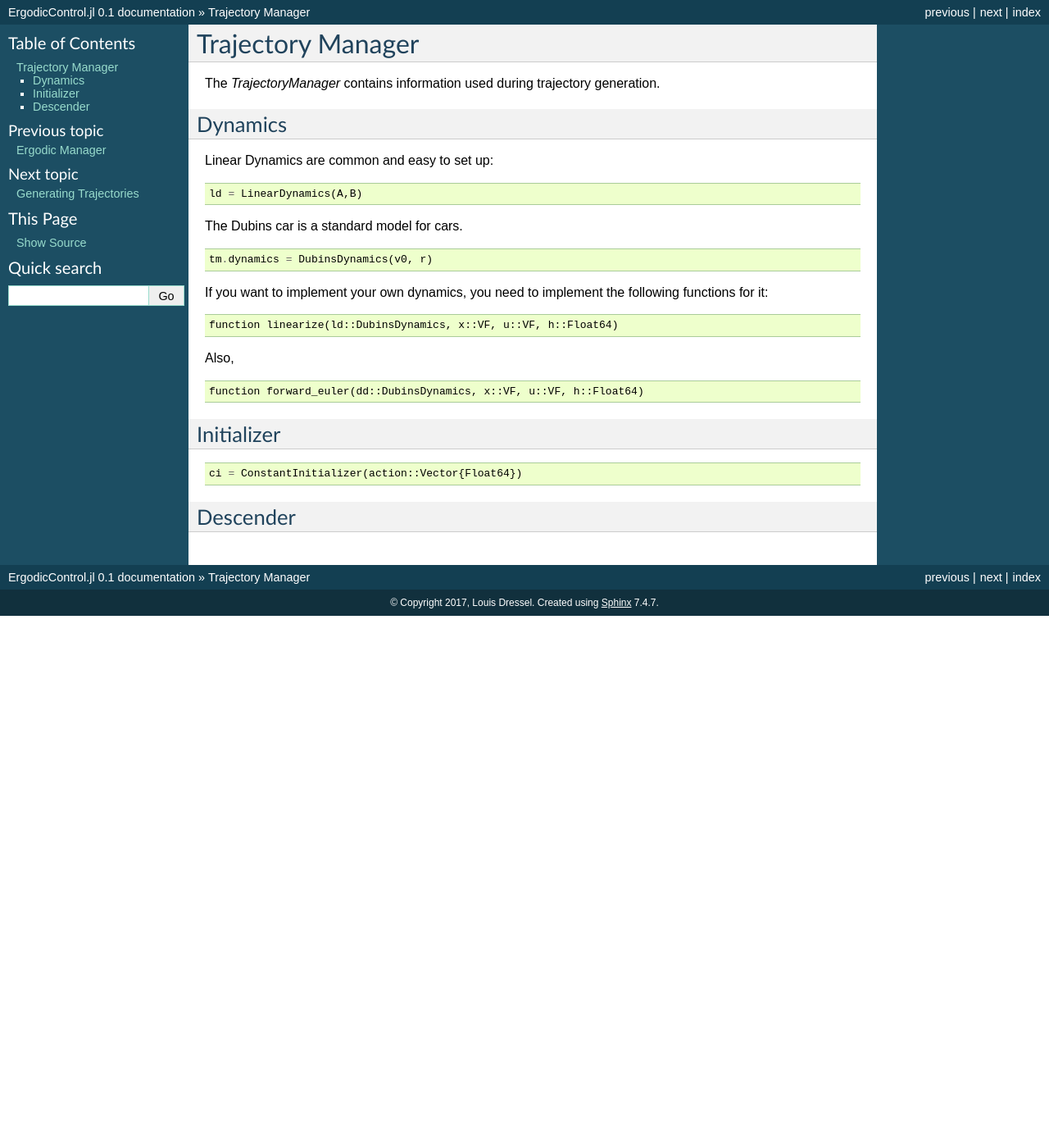
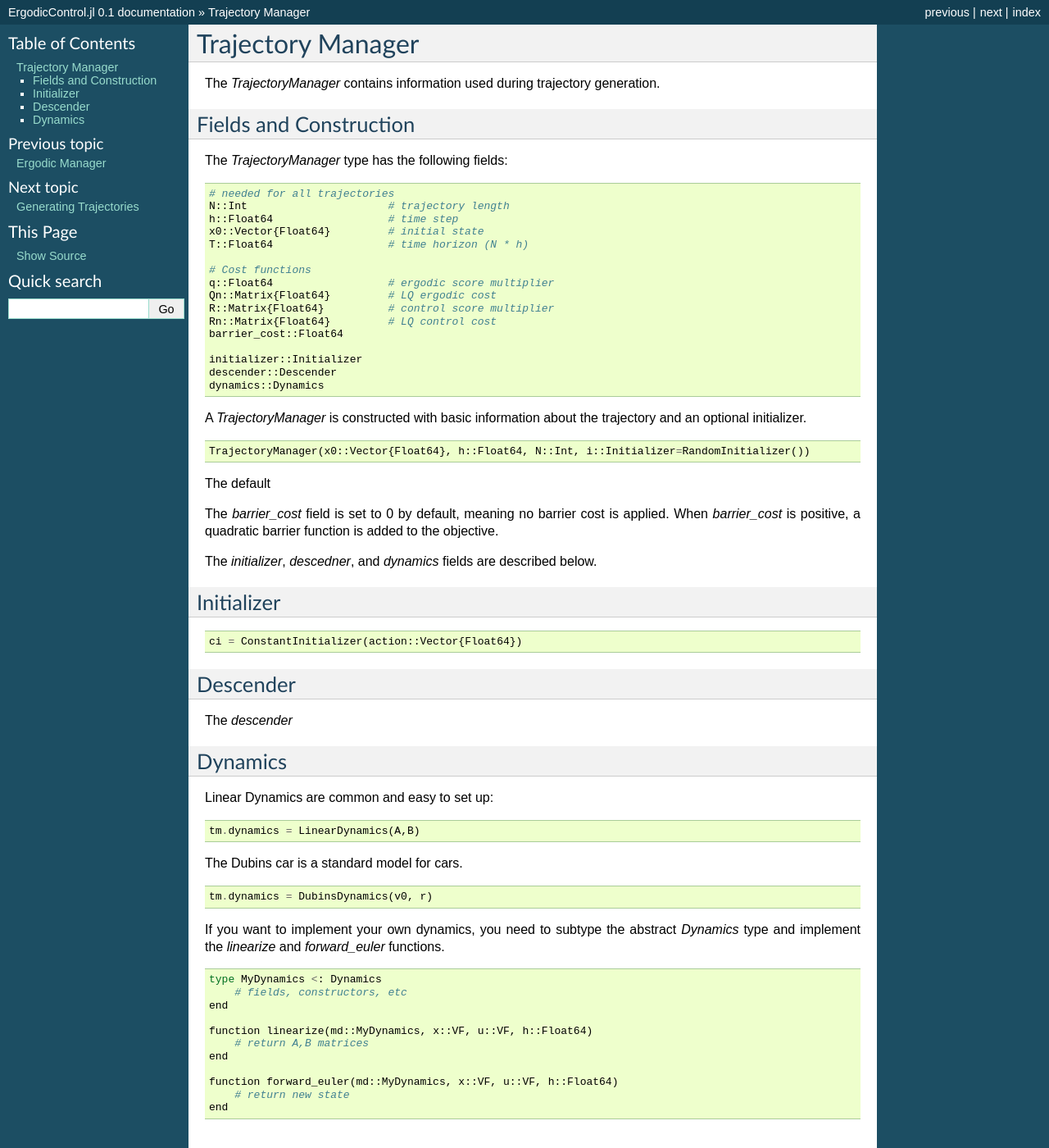
Before and after one commit to dressel/ErgodicControl.jl, a Sphinx documentation site: the page built from docs/trajectory_manager.rst, in a window 1280 px wide and 1400 px high. Shown: the whole window at 82% size. Built offline with Sphinx 7.4.7, drawn with Linux system fonts in a browser that asks for light colours.

Commit message:
improved documentation

```diff
--- a/docs/index.rst
+++ b/docs/index.rst
@@ -7,6 +7,10 @@ ErgodicControl.jl - Design of Ergodic Trajectories
 =====================================================
 
 ErgodicControl.jl is a Julia package for performing ergodic control---that is, designing trajectories that are ergodic with respect to some spatial distribution.
+
+This code only generates discrete ergodic trajectories.
+
+As of Feb 22, 2017, this code is still under development. Things I need to add include variational integration and an extension to SE(2).
 
 .. toctree::
    :maxdepth: 2
--- a/docs/trajectory_manager.rst
+++ b/docs/trajectory_manager.rst
@@ -3,26 +3,38 @@ Trajectory Manager
 =========================
 The `TrajectoryManager` contains information used during trajectory generation.
 
-Dynamics
-===========
-Linear Dynamics are common and easy to set up:
+Fields and Construction
+=========================
+The `TrajectoryManager` type has the following fields:
 ::
 
-    ld = LinearDynamics(A,B)
+	# needed for all trajectories
+	N::Int                      # trajectory length
+	h::Float64                  # time step
+	x0::Vector{Float64}         # initial state
+	T::Float64                  # time horizon (N * h)
 
-The Dubins car is a standard model for cars.
+	# Cost functions
+	q::Float64                  # ergodic score multiplier
+	Qn::Matrix{Float64}         # LQ ergodic cost
+	R::Matrix{Float64}          # control score multiplier
+	Rn::Matrix{Float64}         # LQ control cost
+	barrier_cost::Float64
+
+	initializer::Initializer
+	descender::Descender
+	dynamics::Dynamics
+
+A `TrajectoryManager` is constructed with basic information about the trajectory and an optional initializer.
 ::
 
-    tm.dynamics = DubinsDynamics(v0, r)
+	TrajectoryManager(x0::Vector{Float64}, h::Float64, N::Int, i::Initializer=RandomInitializer())
 
-If you want to implement your own dynamics, you need to implement the following functions for it:
-::
+The default
 
-    function linearize(ld::DubinsDynamics, x::VF, u::VF, h::Float64)
+The `barrier_cost` field is set to 0 by default, meaning no barrier cost is applied. When `barrier_cost` is positive, a quadratic barrier function is added to the objective.
 
-Also,
-::
-    function forward_euler(dd::DubinsDynamics, x::VF, u::VF, h::Float64)
+The `initializer`, `descedner`, and `dynamics` fields are described below.
 
 
 Initializer
@@ -34,3 +46,32 @@ Initializer
 
 Descender
 ============
+The `descender`
+
+
+Dynamics
+===========
+Linear Dynamics are common and easy to set up:
+::
+
+    tm.dynamics = LinearDynamics(A,B)
+
+The Dubins car is a standard model for cars.
+::
+
+    tm.dynamics = DubinsDynamics(v0, r)
+
+If you want to implement your own dynamics, you need to subtype the abstract `Dynamics` type and implement the `linearize` and `forward_euler` functions.
+::
+
+    type MyDynamics <: Dynamics
+        # fields, constructors, etc
+    end
+
+    function linearize(md::MyDynamics, x::VF, u::VF, h::Float64)
+        # return A,B matrices
+    end
+
+    function forward_euler(md::MyDynamics, x::VF, u::VF, h::Float64)
+        # return new state
+    end
```
